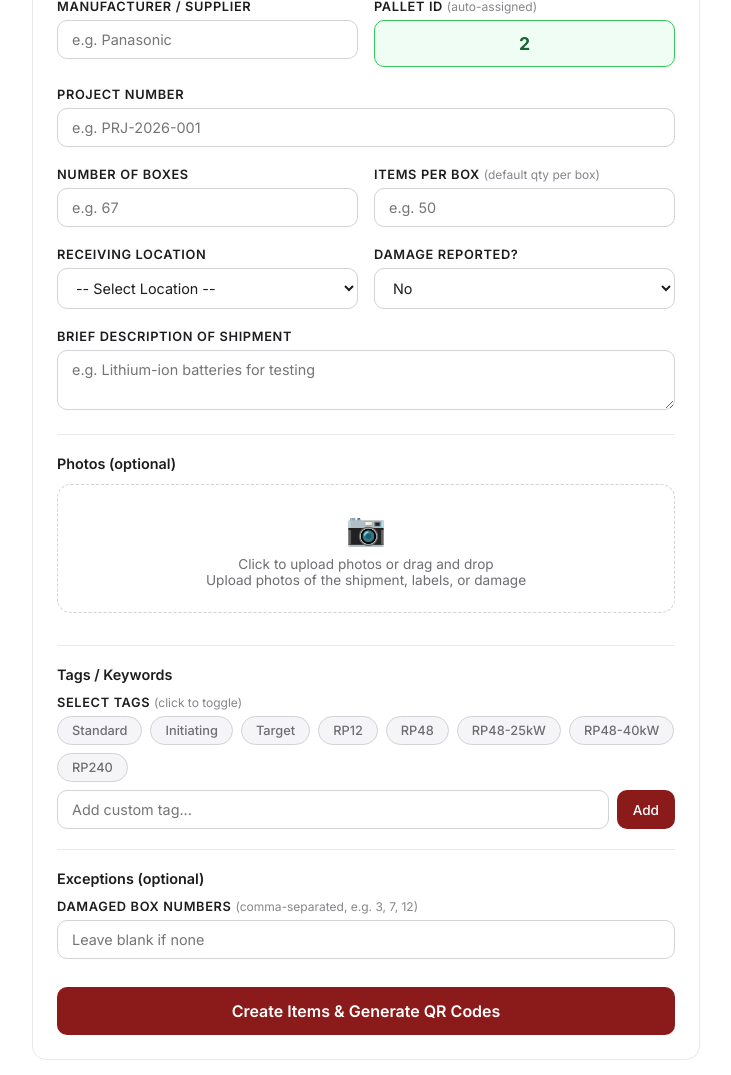
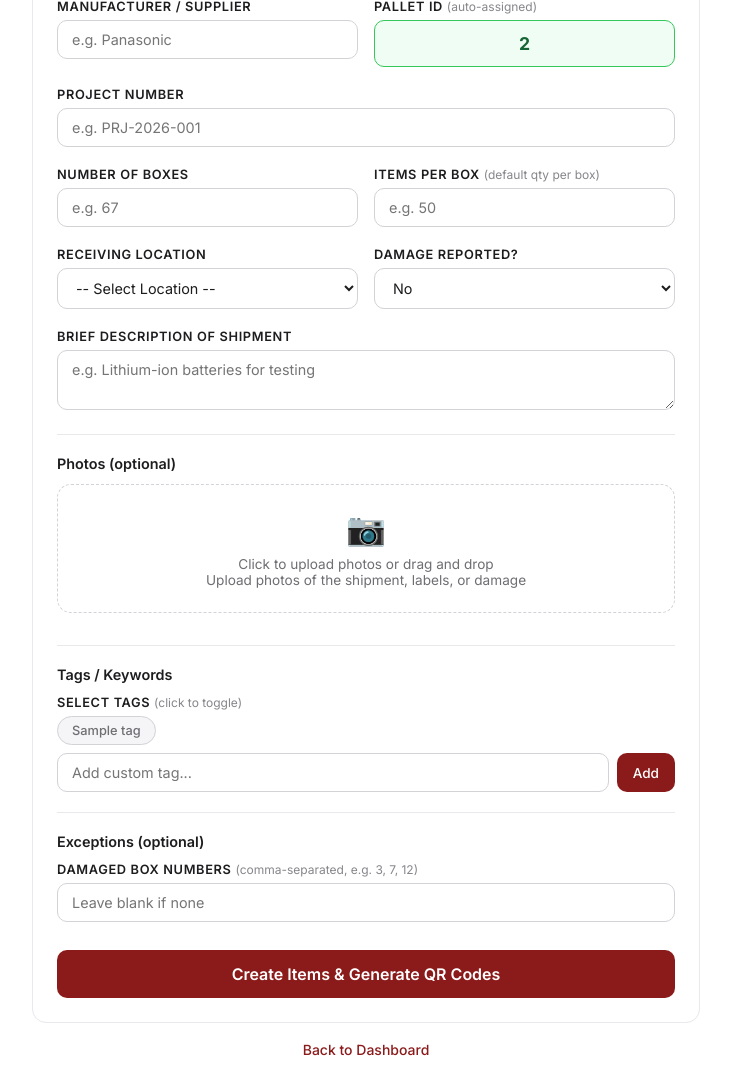
Before and after one commit to pnguyen-png/qr-inventory-system, a Django app: page /add-shipment/ in a window 1280 px wide. Shown: the part 182-1257 px from the top of the page, without its empty margins (274-1005 px from the left). Run offline with Django 5.2, Linux system fonts and the light colour scheme; a user stored in the database is signed in; tables that the repository leaves empty hold one stand-in row (values such as "Sample post").

Commit message:
Add tag favorites and remove hardcoded tags from add shipment
- Add favorite field to Tag model so users can star frequently used tags
- Replace hardcoded tag chips on add shipment page with database-driven
  tags: favorites shown prominently, others in collapsible "More tags" bank
- Add star toggle button on Tag Management page for each tag
- Add /api/toggle-tag-favorite/ endpoint
- Tags on add shipment now only show tags that exist in Tag Management

Co-Authored-By: Claude Opus 4.6 <noreply@anthropic.com>

```diff
--- a/inventory/models.py
+++ b/inventory/models.py
@@ -158,6 +158,7 @@ class ScanLog(models.Model):
 class Tag(models.Model):
     """Standalone tag that can exist before being assigned to items."""
     name = models.CharField(max_length=255, unique=True)
+    favorite = models.BooleanField(default=False)
     created_at = models.DateTimeField(auto_now_add=True)
 
     class Meta:
--- a/inventory/templates/inventory/add_shipment.html
+++ b/inventory/templates/inventory/add_shipment.html
@@ -236,6 +236,23 @@
         }
         .custom-tag-add:hover { background: var(--accent-hover); }
 
+        .tag-bank-toggle {
+            display: inline-flex; align-items: center; gap: 4px;
+            padding: 6px 12px; border-radius: 999px; font-size: 0.78rem;
+            font-weight: 500; cursor: pointer; background: transparent;
+            color: var(--text-tertiary); border: 1px dashed var(--border);
+            transition: all 0.15s; user-select: none; font-family: inherit;
+        }
+        .tag-bank-toggle:hover { border-color: var(--accent); color: var(--accent); }
+        .tag-bank-toggle .arrow { font-size: 0.65rem; transition: transform 0.2s; }
+        .tag-bank-toggle.open .arrow { transform: rotate(180deg); }
+        .tag-bank { display: none; margin-top: 8px; }
+        .tag-bank.open { display: flex; flex-wrap: wrap; gap: 8px; }
+        .tag-section-label {
+            font-size: 0.7rem; font-weight: 600; text-transform: uppercase;
+            letter-spacing: 0.04em; color: var(--text-tertiary); margin-bottom: 6px;
+        }
+
         /* ---- Nav links ---- */
         .nav-links { margin-top: 16px; text-align: center; padding-bottom: 32px; }
         .nav-links a {
@@ -364,15 +381,22 @@
                         <div class="form-group">
                             <label>Select Tags <span class="hint">(click to toggle)</span></label>
                             <div class="tag-chips" id="tagChips">
-                                <span class="tag-chip" data-tag="Standard" onclick="toggleTag(this)">Standard</span>
-                                <span class="tag-chip" data-tag="Initiating" onclick="toggleTag(this)">Initiating</span>
-                                <span class="tag-chip" data-tag="Target" onclick="toggleTag(this)">Target</span>
-                                <span class="tag-chip" data-tag="RP12" onclick="toggleTag(this)">RP12</span>
-                                <span class="tag-chip" data-tag="RP48" onclick="toggleTag(this)">RP48</span>
-                                <span class="tag-chip" data-tag="RP48-25kW" onclick="toggleTag(this)">RP48-25kW</span>
-                                <span class="tag-chip" data-tag="RP48-40kW" onclick="toggleTag(this)">RP48-40kW</span>
-                                <span class="tag-chip" data-tag="RP240" onclick="toggleTag(this)">RP240</span>
+                                {% for tag in favorite_tags %}
+                                <span class="tag-chip" data-tag="{{ tag }}" onclick="toggleTag(this)">{{ tag }}</span>
+                                {% endfor %}
                             </div>
+                            {% if other_tags %}
+                            <div style="margin-top: 10px;">
+                                <button type="button" class="tag-bank-toggle" onclick="toggleTagBank(this)">
+                                    More tags <span class="arrow">▼</span>
+                                </button>
+                                <div class="tag-bank" id="tagBank">
+                                    {% for tag in other_tags %}
+                                    <span class="tag-chip" data-tag="{{ tag }}" onclick="toggleTag(this)">{{ tag }}</span>
+                                    {% endfor %}
+                                </div>
+                            </div>
+                            {% endif %}
                             <div style="display:flex; gap:8px; margin-top:8px;">
                                 <input type="text" class="form-input" id="customTagInput" placeholder="Add custom tag..." style="flex:1;">
                                 <button type="button" onclick="addCustomTag()" class="custom-tag-add">Add</button>
@@ -459,6 +483,13 @@
             previewPhotos(photoInput);
         });
 
+        // ---- Tag bank toggle ----
+        function toggleTagBank(btn) {
+            btn.classList.toggle('open');
+            const bank = document.getElementById('tagBank');
+            bank.classList.toggle('open');
+        }
+
         // ---- Tag management ----
         function getSelectedTags() {
             return Array.from(document.querySelectorAll('.tag-chip.active')).map(c => c.dataset.tag);
--- a/inventory/urls.py
+++ b/inventory/urls.py
@@ -42,6 +42,7 @@ urlpatterns = [
     path('api/rename-tag/', views.rename_tag, name='rename_tag'),
     path('api/delete-tag/', views.delete_tag, name='delete_tag'),
     path('api/create-tag/', views.create_tag, name='create_tag'),
+    path('api/toggle-tag-favorite/', views.toggle_tag_favorite, name='toggle_tag_favorite'),
 
     # Next pallet ID
     path('api/next-pallet/', views.next_pallet_api, name='next_pallet'),
--- a/inventory/views.py
+++ b/inventory/views.py
@@ -963,9 +963,13 @@ def add_shipment(request):
     """Single-page form to create a new shipment (replaces Microsoft Form + Excel script)"""
     if request.method == 'GET':
         next_pallet = _next_pallet_id()
+        favorite_tags = list(Tag.objects.filter(favorite=True).values_list('name', flat=True))
+        other_tags = list(Tag.objects.filter(favorite=False).values_list('name', flat=True))
         return render(request, 'inventory/add_shipment.html', {
             'next_pallet_id': next_pallet,
             'location_choices': LOCATION_CHOICES,
+            'favorite_tags': favorite_tags,
+            'other_tags': other_tags,
         })
 
     # POST — process the form
@@ -1648,15 +1652,20 @@ def tag_management(request):
                     if tag not in tag_last_updated or (updated_at and updated_at > tag_last_updated[tag]):
                         tag_last_updated[tag] = updated_at
     # Include standalone tags from Tag model (0 items if not used yet)
+    # Also build a lookup for favorite status
+    tag_favorites = {}
     for standalone in Tag.objects.all():
+        tag_favorites[standalone.name] = standalone.favorite
         if standalone.name not in tag_counts:
             tag_counts[standalone.name] = 0
-    # Build list of dicts with name, count
+    # Build list of dicts with name, count, favorite
     tag_list = []
     for name, count in tag_counts.items():
         tag_list.append({
             'name': name,
             'count': count,
+            'favorite': tag_favorites.get(name, False),
+            'last_updated': tag_last_updated.get(name),
         })
     tag_list.sort(key=lambda x: (-x['count'], x['name']))
     # Split into top tags (top 5) and other tags
@@ -1736,6 +1745,24 @@ def create_tag(request):
 
         Tag.objects.create(name=tag_name)
         return JsonResponse({'success': True})
+    except Exception as e:
+        logger.exception("Unexpected error")
+        return JsonResponse({'success': False, 'error': 'An unexpected error occurred.'}, status=500)
+
+
+@require_http_methods(["POST"])
+def toggle_tag_favorite(request):
+    """Toggle the favorite status of a tag."""
+    try:
+        data = json.loads(request.body)
+        tag_name = data.get('tag_name', '').strip()
+        if not tag_name:
+            return JsonResponse({'success': False, 'error': 'Tag name is required.'}, status=400)
+
+        tag, created = Tag.objects.get_or_create(name=tag_name)
+        tag.favorite = not tag.favorite
+        tag.save()
+        return JsonResponse({'success': True, 'favorite': tag.favorite})
     except Exception as e:
         logger.exception("Unexpected error")
         return JsonResponse({'success': False, 'error': 'An unexpected error occurred.'}, status=500)
```
Also changed, not shown: inventory/templates/inventory/tag_management.html (+56 -0 lines), inventory/migrations/0014_add_tag_favorite.py (added).
